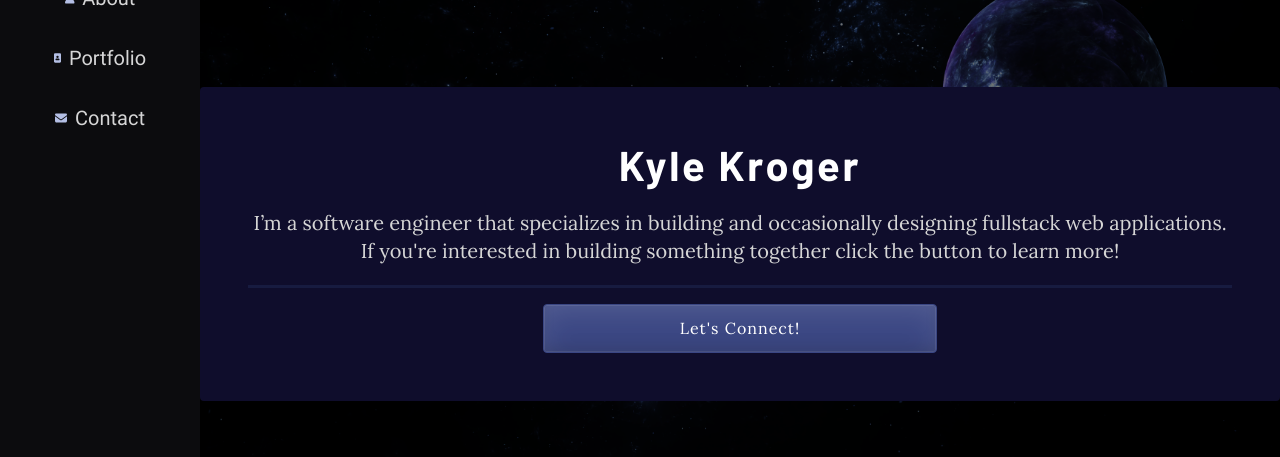
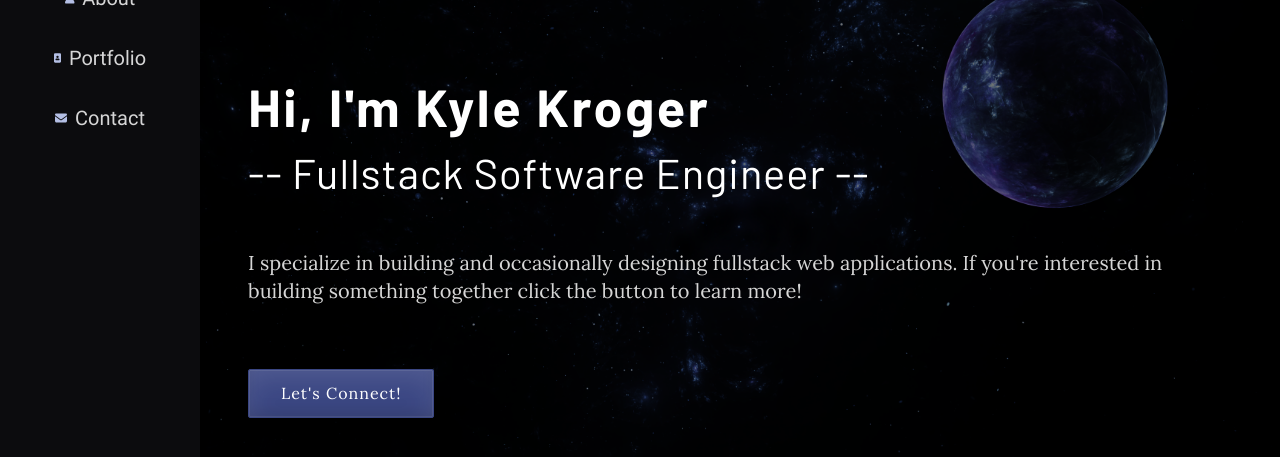
Before and after one commit to Kyle-Kroger/my-portfolio, a React (Create React App) app: page / in a window 1280 px wide. Shown: the part 156-613 px from the top of the page. Built offline with nearby package versions, Linux system fonts and the light colour scheme.

Commit message:
update hero section with new design

```diff
--- a/src/components/banner/Hero.js
+++ b/src/components/banner/Hero.js
@@ -9,9 +9,7 @@ const Hero = (props) => {
   return (
     <Wrapper>
       <StyledHeroImage url={url} height={height} />
-      <TextWrapper>
-        <HeroText></HeroText>
-      </TextWrapper>
+      <HeroText />
     </Wrapper>
   );
 };
@@ -24,6 +22,9 @@ const Wrapper = styled.div`
   position: relative;
   min-height: ${(p) => (p.height ? p.height : "100vh")};
   background-color: var(--color-grey-900);
+
+  display: flex;
+  justify-content: center;
 
   @media ${QUERIES.tabetAndDown} {
     min-height: calc(100vh - 52px);
--- a/src/components/banner/HeroText.js
+++ b/src/components/banner/HeroText.js
@@ -1,9 +1,10 @@
 import styled from "styled-components/macro";
 import { animations, helpers } from "../../styles";
-import { StyledButton } from "../ui";
+import { StyledButton, StyledPhotoCard } from "../ui";
+import { QUERIES } from "../../constants";
 
 const HEADER_TEXT = [
-  "Kyle Kroger",
+  "Hi, I'm Kyle Kroger",
   "Looking to establish a web presence?",
   "I would love to help you!",
   "Shoot me an email for a consultation",
@@ -13,15 +14,14 @@ const HEADER_TEXT = [
 const HeroText = ({ className, children }) => {
   return (
     <StyledWrapper className={className}>
-      {/* Needs a little headshot picture up here */}
       <h1>{HEADER_TEXT[0]}</h1>
+      <h2>-- Fullstack Software Engineer --</h2>
       <p>
-        I’m a software engineer that specializes in building and occasionally
-        designing fullstack web applications. If you're interested in building
-        something together click the button to learn more!
+        I specialize in building and occasionally designing fullstack web
+        applications. If you're interested in building something together click
+        the button to learn more!
       </p>
-      <Divider />
-      <StyledButton href="#v" width="40%">
+      <StyledButton href="#v" width="fit-content">
         Let's Connect!
       </StyledButton>
     </StyledWrapper>
@@ -34,11 +34,9 @@ const StyledWrapper = styled.section`
   display: flex;
   flex-direction: column;
   justify-content: center;
-  align-items: center;
-  text-align: center;
-  max-width: 1150px;
+  max-width: 1100px;
+  height: 100%;
   font-family: "Barlow", sans-serif;
-  background-color: #0f0d2c;
   padding: 3rem;
   border-radius: var(--radius-subtle);
   animation: ${animations.fadeIn} 2s ease-in-out 500ms;
@@ -47,21 +45,25 @@ const StyledWrapper = styled.section`
   transition: all 400ms;
 
   h1 {
-    letter-spacing: 0.065em;
+    letter-spacing: 0.05em;
   }
 
   p {
     font-family: "lora", serif;
-    margin: var(--spacing-md) 0;
+    margin: 3rem 0 4rem;
     font-size: var(--fz-lg);
     color: var(--color-grey-100);
+  }
+
+  @media ${QUERIES.tabetAndDown} {
+    padding: 3rem;
   }
 `;
 
 const Divider = styled.div`
-  width: 100%;
-  height: 3px;
-  background-color: var(--color-primary-700);
+  width: 90%;
+  height: 2px;
+  background-color: var(--color-primary-200);
   margin-top: 4px;
   margin-bottom: var(--spacing-md);
 `;
--- a/src/components/ui/StyledButton.js
+++ b/src/components/ui/StyledButton.js
@@ -9,7 +9,7 @@ const StyledButton = styled.a`
   font-size: var(--fz-sm);
   font-family: "Lora", serif;
   letter-spacing: 1px;
-  border-radius: var(--radius-subtle);
+  border-radius: 2px;
   border: 1px solid var(--color-primary-300);
   padding: var(--spacing-sm) var(--spacing-xl);
   width: ${(p) => (p.width ? p.width : "100%")};
--- a/src/styles/GlobalStyle.js
+++ b/src/styles/GlobalStyle.js
@@ -29,9 +29,9 @@ const GlobalStyle = createGlobalStyle`
 
   h1 {
     font-size: clamp(
-      1.5rem,
-      2vw + 1rem,
-      3.5rem
+      2rem,
+      2.2vw + 1.5rem,
+      4rem
     );
     font-weight: 700;
   }
```
Also changed, not shown: public/img/space.png.
